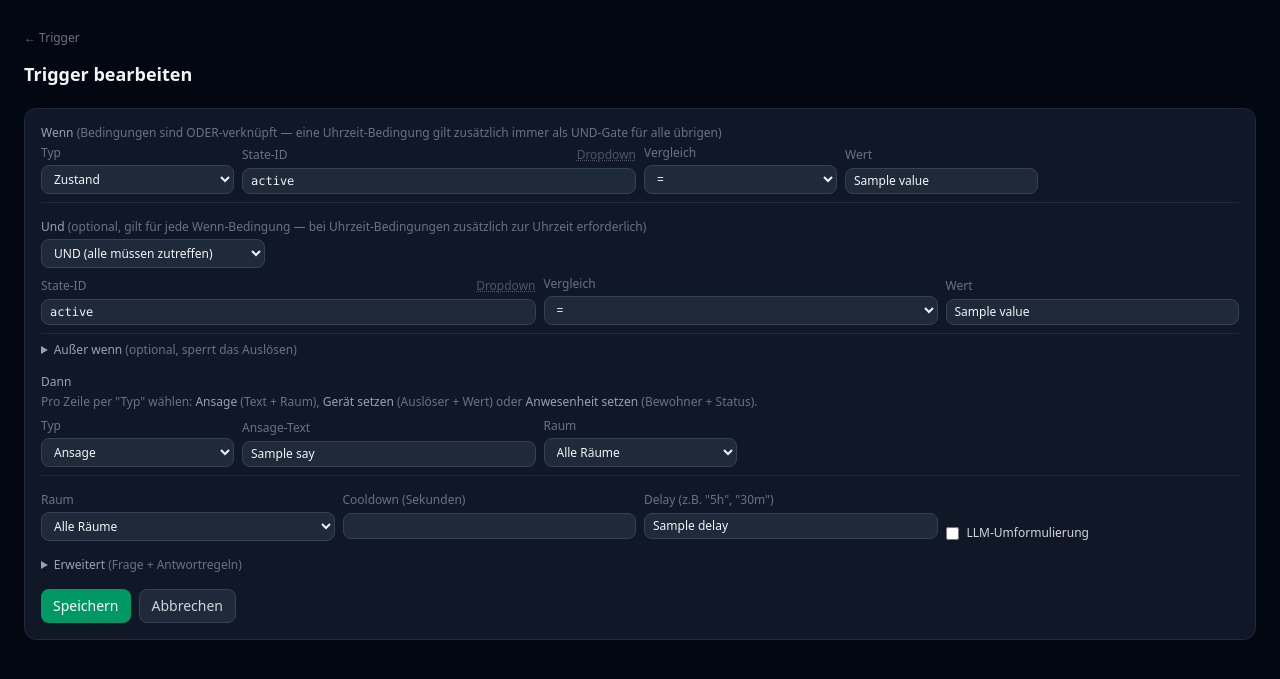
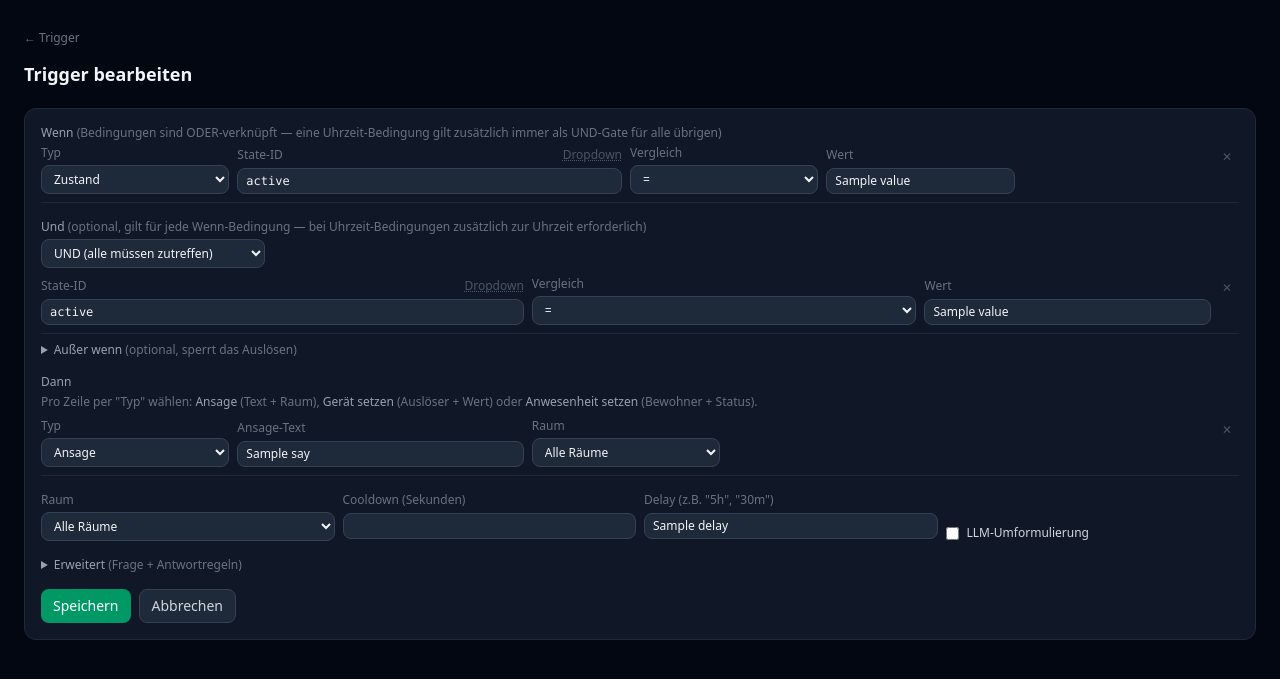
Before and after one commit to NurPech/hannah-webui, a Flask app: template hannah_webui/templates/trigger_edit.html in a window 1280 px wide. Shown: the top 679 px of the page. Run offline with Flask 3, Linux system fonts and the light colour scheme; the template is opened without the code that fills it: most values are stand-ins (such as "Sample title", 1, 10 or a date in 2020); style sheets or scripts are compiled from the project's sources.

Commit message:
Release v2.5.2-public

```diff
--- a/hannah_webui/templates/trigger_edit.html
+++ b/hannah_webui/templates/trigger_edit.html
@@ -24,7 +24,8 @@
     {% set weekdays = [('mon', 'Mo'), ('tue', 'Di'), ('wed', 'Mi'), ('thu', 'Do'), ('fri', 'Fr'), ('sat', 'Sa'), ('sun', 'So')] %}
     {% for row in when_rows %}
     {% set row_days = row.days.split(',') %}
-    <div class="when-row mb-2 pb-2 border-b border-gray-800">
+    <div class="when-row removable-row relative pr-7 mb-2 pb-2 border-b border-gray-800">
+      <button type="button" class="row-remove-btn absolute top-0 right-0 text-gray-600 hover:text-rose-400 transition-colors text-xs w-6 h-6 flex items-center justify-center rounded hover:bg-gray-800" title="Zeile entfernen" aria-label="Zeile entfernen">✕</button>
       <div class="grid grid-cols-2 sm:grid-cols-12 gap-2 items-end">
         <div class="sm:col-span-2">
           <label class="block text-xs text-gray-500 mb-1">Typ</label>
@@ -73,7 +74,8 @@
       </select>
     </div>
     {% for row in also_rows %}
-    <div class="grid grid-cols-2 sm:grid-cols-12 gap-2 items-end mb-2 pb-2 border-b border-gray-800">
+    <div class="also-row removable-row relative pr-7 grid grid-cols-2 sm:grid-cols-12 gap-2 items-end mb-2 pb-2 border-b border-gray-800">
+      <button type="button" class="row-remove-btn absolute top-0 right-0 text-gray-600 hover:text-rose-400 transition-colors text-xs w-6 h-6 flex items-center justify-center rounded hover:bg-gray-800" title="Zeile entfernen" aria-label="Zeile entfernen">✕</button>
       {{ state_condition(row, device_options, 'also_state', 'also_value', 'sm:col-span-5', 'sm:col-span-3', cmp_name='also_cmp', cmp_cols='sm:col-span-4') }}
     </div>
     {% endfor %}
@@ -81,7 +83,8 @@
     <details class="mb-4">
       <summary class="text-xs font-medium text-gray-400 hover:text-gray-200 cursor-pointer transition-colors">Außer wenn <span class="text-gray-500">(optional, sperrt das Auslösen)</span></summary>
       {% for row in unless_rows %}
-      <div class="grid grid-cols-2 sm:grid-cols-12 gap-2 items-end mb-2 pb-2 mt-2 border-b border-gray-800">
+      <div class="unless-row removable-row relative pr-7 grid grid-cols-2 sm:grid-cols-12 gap-2 items-end mb-2 pb-2 mt-2 border-b border-gray-800">
+        <button type="button" class="row-remove-btn absolute top-0 right-0 text-gray-600 hover:text-rose-400 transition-colors text-xs w-6 h-6 flex items-center justify-center rounded hover:bg-gray-800" title="Zeile entfernen" aria-label="Zeile entfernen">✕</button>
         {{ state_condition(row, device_options, 'unless_state', 'unless_value', 'sm:col-span-5', 'sm:col-span-3', cmp_name='unless_cmp', cmp_cols='sm:col-span-4') }}
       </div>
       {% endfor %}
@@ -95,7 +98,8 @@
     </div>
     {% for row in action_rows %}
     {% set action_device_row = {"state": row.state_id, "value": row.state_value} %}
-    <div class="action-row grid grid-cols-2 sm:grid-cols-12 gap-2 items-end mb-2 pb-2 border-b border-gray-800">
+    <div class="action-row removable-row relative pr-7 grid grid-cols-2 sm:grid-cols-12 gap-2 items-end mb-2 pb-2 border-b border-gray-800">
+      <button type="button" class="row-remove-btn absolute top-0 right-0 text-gray-600 hover:text-rose-400 transition-colors text-xs w-6 h-6 flex items-center justify-center rounded hover:bg-gray-800" title="Zeile entfernen" aria-label="Zeile entfernen">✕</button>
       <div class="sm:col-span-2">
         <label class="block text-xs text-gray-500 mb-1">Typ</label>
         <select name="action_type" class="action-type-select w-full bg-gray-800 border border-gray-700 rounded-lg px-2 py-1 text-xs focus:outline-none focus:border-emerald-500 transition-colors">
@@ -180,6 +184,17 @@
 </div>
 
 <script>
+// #56: Wenn/Und/Außer-wenn/Dann-Zeilen einzeln entfernen können, ohne den ganzen
+// Trigger zu löschen — die Zeile verschwindet einfach aus dem DOM, ihre Felder werden
+// beim Speichern dadurch gar nicht erst mitgeschickt (Parser überspringt ohnehin leere
+// Zeilen positionsweise).
+document.querySelectorAll('.row-remove-btn').forEach(function (btn) {
+  btn.addEventListener('click', function () {
+    var row = btn.closest('.removable-row');
+    if (row) row.remove();
+  });
+});
+
 document.querySelectorAll('.when-row').forEach(function (row) {
   var hidden = row.querySelector('.when-days-input');
   row.querySelectorAll('.day-chip').forEach(function (checkbox) {
--- a/hannah_webui/templates/triggers.html
+++ b/hannah_webui/templates/triggers.html
@@ -49,6 +49,9 @@
     {% for a in item.actions %}
     <li>
       {% if a.get('say') %}Sage „{{ a.get('say') }}“ in {{ a.get('room') or 'all' }}
+      {% elif a.get('set_presence') %}Setze Anwesenheit von
+        <code class="font-mono text-xs bg-gray-800 rounded px-1 py-0.5">{{ residents_by_roomie_id.get(a['set_presence'].get('roomie', ''), a['set_presence'].get('roomie', '')) }}</code> =
+        <code class="font-mono text-xs bg-gray-800 rounded px-1 py-0.5">{{ presence_state_labels.get(a['set_presence'].get('state', ''), a['set_presence'].get('state', '')) }}</code>
       {% else %}Setze <code class="font-mono text-xs bg-gray-800 rounded px-1 py-0.5">{{ a.get('set_state', {}).get('id', '') }}</code> =
         <code class="font-mono text-xs bg-gray-800 rounded px-1 py-0.5">{{ a.get('set_state', {}).get('value', '') }}</code>{% endif %}
     </li>
```
Also changed, not shown: hannah_webui/blueprints/triggers.py (+6 -1 lines), tests/test_app.py (+14 -0 lines), CHANGELOG.md.
